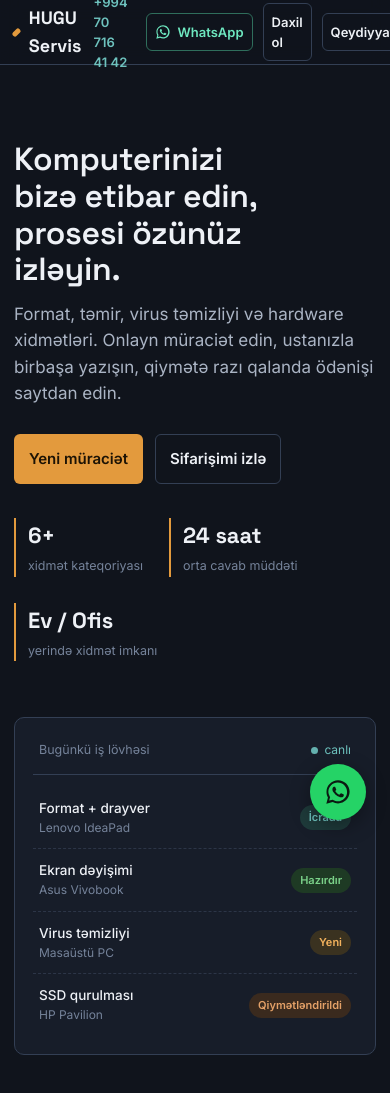
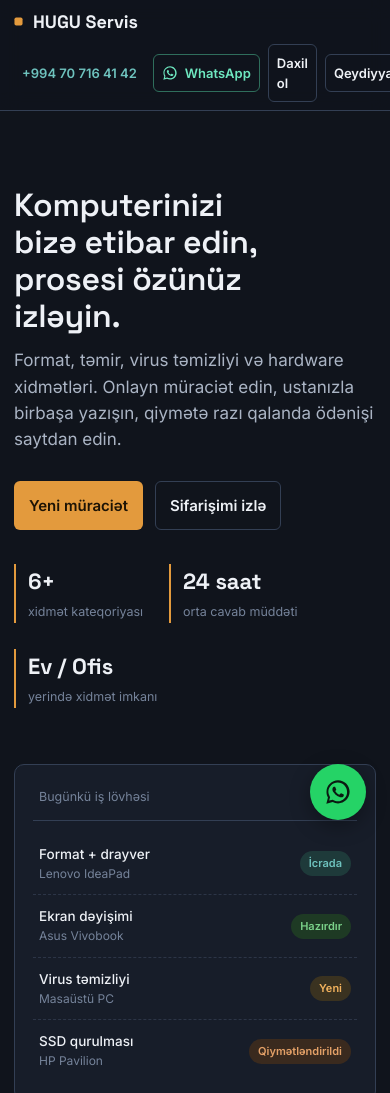
Before and after one commit to huseynManaf/Baku-servis, a website: page public/index.html in a window 390 px wide. Shown: the top 1093 px of the page. Drawn offline with nearby package versions, Linux system fonts and the light colour scheme.

Commit message:
fix(css): fix mobile header layout so phone, logo and buttons align without awkward wrapping

```diff
--- a/public/css/style.css
+++ b/public/css/style.css
@@ -241,6 +241,15 @@ footer{border-top:1px solid var(--line);padding:44px 0;}
   .nav .container{height:64px}
   .nav .brand{font-size:18px}
   .nav-cta a{font-size:13px;padding:8px}
+
+  /* Improve header layout on very small screens: keep phone readable, prevent awkward breaks */
+  .nav .container{height:auto;align-items:center;padding:8px 14px;gap:8px;flex-wrap:wrap}
+  .nav .container{display:flex}
+  .brand{flex:0 1 auto;min-width:0}
+  .brand .dot{transform:scale(.9)}
+  .tel-badge{white-space:nowrap;overflow:hidden;text-overflow:ellipsis;flex:0 0 auto;font-size:13px}
+  .nav-cta{flex:0 1 auto;display:flex;align-items:center;gap:8px}
+  .nav-links{display:none}
 }
 
 /* Make modal inputs full width and larger touch targets */
```
